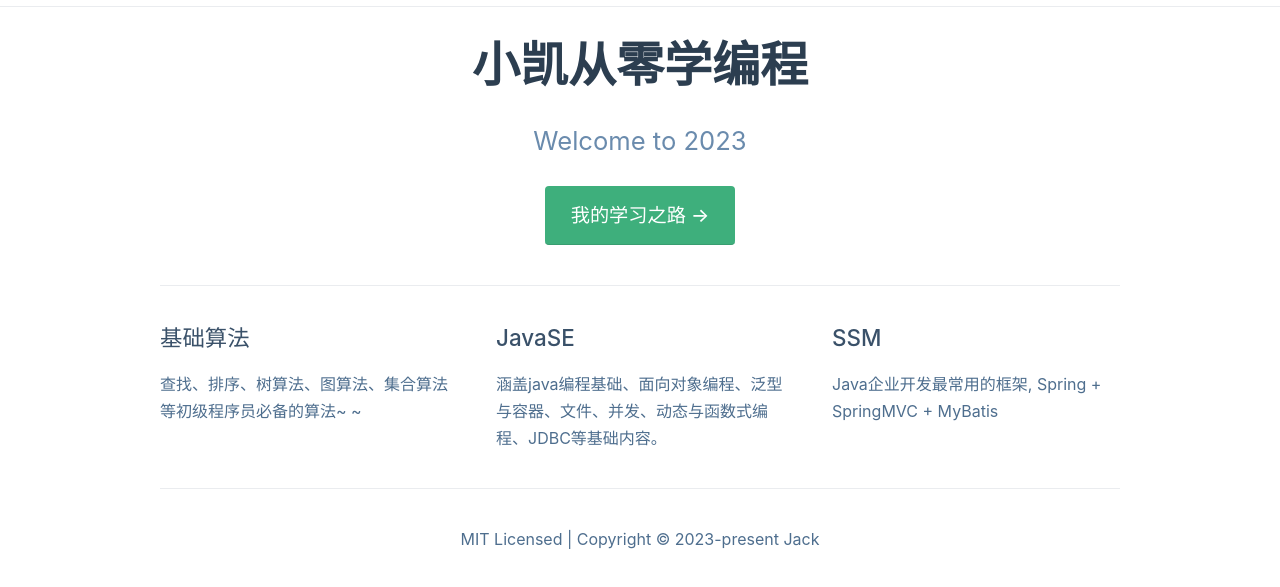
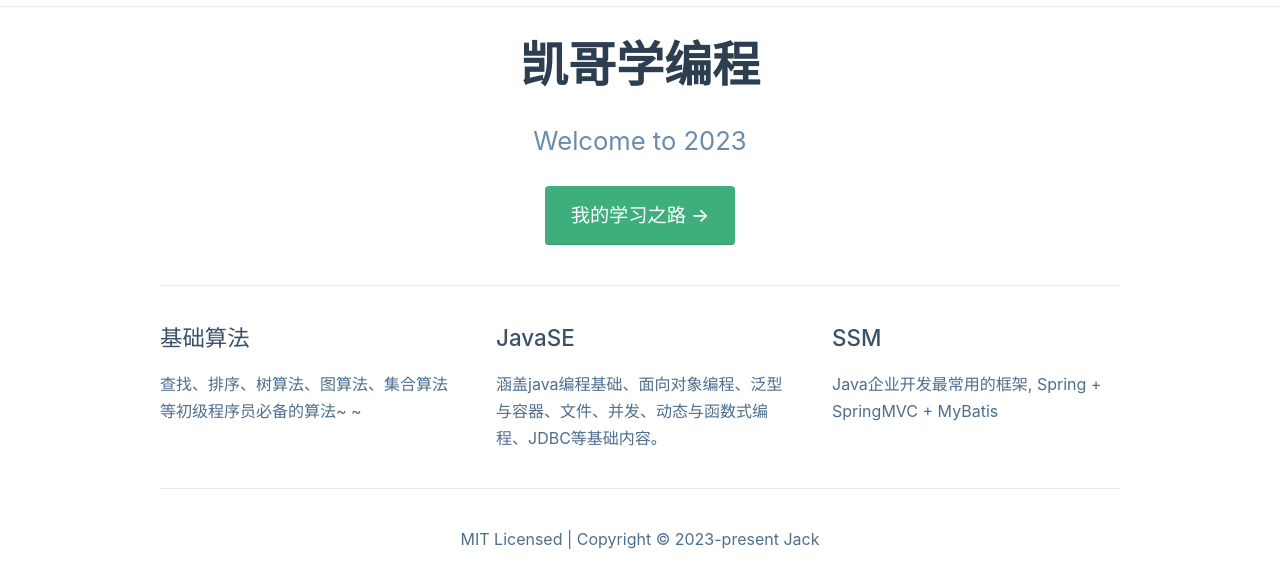
Before and after one commit to preyjk/KaiBlog, a plain HTML site: page index.html in a window 1280 px wide. Shown: the part 51-638 px from the top of the page. Drawn offline with Linux system fonts and the light colour scheme; files that its build step writes are made by us from their sources; a script that the page names is missing; files whose address does not match are found by name.

Commit message:
modify title

```diff
--- a/index.html
+++ b/index.html
@@ -3,7 +3,7 @@
   <head>
     <meta charset="utf-8">
     <meta name="viewport" content="width=device-width,initial-scale=1">
-    <title>小凯从零学编程</title>
+    <title>凯哥学编程</title>
     <meta name="generator" content="VuePress 1.9.7">
     <link rel="icon" href="/myBlog/favicon.ico">
     <meta name="description" content="Welcome to 2023">
@@ -29,7 +29,7 @@
 </a></li></ul></div></div><div class="nav-item"><a href="https://github.com/preyjk" target="_blank" rel="noopener noreferrer" class="nav-link external">
   GitHub地址
   <span><svg xmlns="http://www.w3.org/2000/svg" aria-hidden="true" focusable="false" x="0px" y="0px" viewBox="0 0 100 100" width="15" height="15" class="icon outbound"><path fill="currentColor" d="M18.8,85.1h56l0,0c2.2,0,4-1.8,4-4v-32h-8v28h-48v-48h28v-8h-32l0,0c-2.2,0-4,1.8-4,4v56C14.8,83.3,16.6,85.1,18.8,85.1z"></path> <polygon fill="currentColor" points="45.7,48.7 51.3,54.3 77.2,28.5 77.2,37.2 85.2,37.2 85.2,14.9 62.8,14.9 62.8,22.9 71.5,22.9"></polygon></svg> <span class="sr-only">(opens new window)</span></span></a></div> <!----></nav>  <!----> </aside> <main aria-labelledby="main-title" class="home"><header class="hero"><!----> <h1 id="main-title">
-      小凯从零学编程
+      凯哥学编程
     </h1> <p class="description">
       Welcome to 2023
     </p> <p class="action"><a href="/myBlog/java/JavaSE/container.html" class="nav-link action-button">
```
Also changed, not shown: algorithm/quickSort.html (+1 -1 lines).
